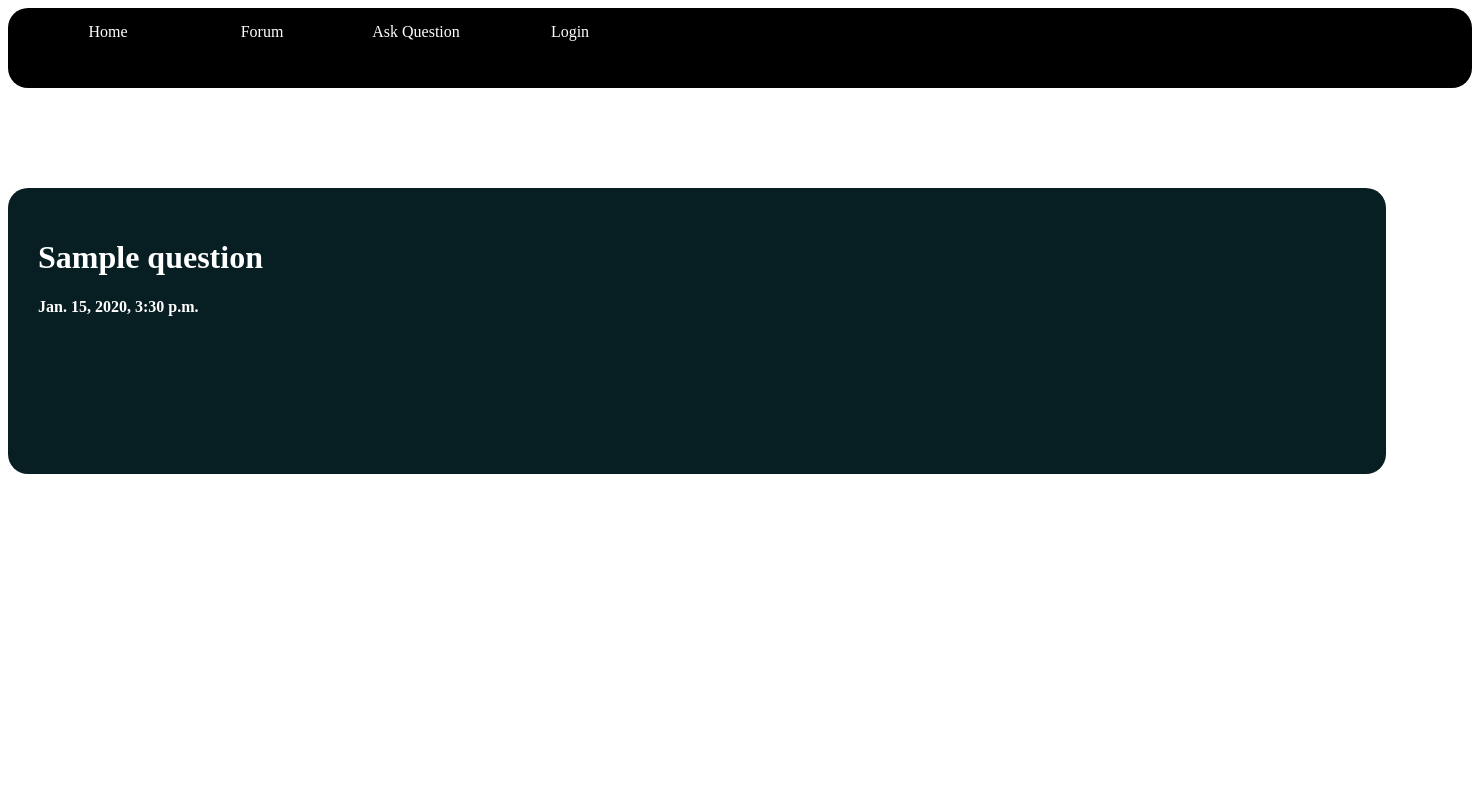
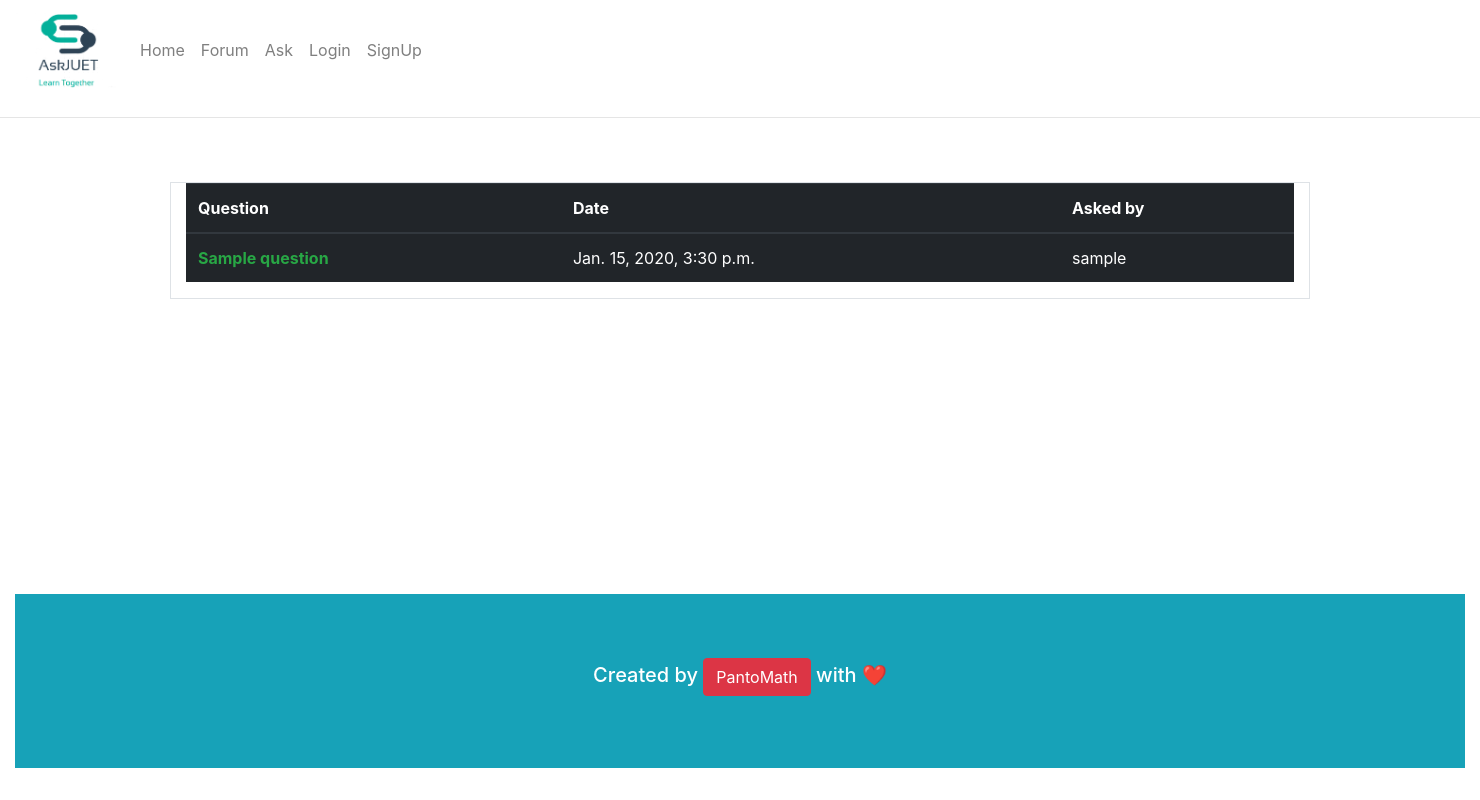
Before and after one commit to richeshgupta/JUETNoticeBoard, a Django app: page /forum/ in a window 1480 px wide. Run offline with Django 3.2, Linux system fonts and the light colour scheme; tables that the repository leaves empty hold one stand-in row (values such as "Sample post"); some libraries are stand-ins or nearby versions.

Commit message:
Forum nav-bar updated and ui fixed

```diff
--- a/notice/main/templates/main/detailpost.html
+++ b/notice/main/templates/main/detailpost.html
@@ -127,7 +127,7 @@
 	<a href='{% url "ans-detail" object.id %}' class='btn btn-outline-info'>Show answers</a>
 	{% if object.author_q == user %}
 		<a href="{% url 'delete-ques' object.id %}" class="btn btn-outline-danger">Delete Question</a>
-		<a href='{% url "update-ques" object.id %}' class='btn btn-outline-success'>Update Question</a>
+		<a href='{% url "update-ques" object.id %}' class='btn btn-outline-warning'>Update Question</a>
 	{% endif %}
 </div>
 </body>
--- a/notice/main/templates/main/index.html
+++ b/notice/main/templates/main/index.html
@@ -1,112 +1,31 @@
-<!DOCTYPE html>
-<html>
-<head>
-	<title>Forum, JUET</title>
-	<style>
-		div.nav-container
-		{
-			margin-top:5px;
-			width:100%;
-			height:80px;
-			background-color:black;
-			border-radius:20px;
-		}
-		div.nav-btn
-		{
-			margin-left:100px;
-			background-color:white;
-			border-radius:20px;
-			width:100px;
-			height:20px;
-			margin-top:10px;
-			text-align: center;
-		}
-		a#link
-		{
-			width:100px;
-			height:50px;
-			display: inline-block;
-			border-radius:20px;
-			color:white;
-			text-decoration: none;
-			text-align: center;
-			margin-top:15px;
-			margin-left:50px;
-		}
-		a#link:hover
-		{
-			background-color: #90edcc;
-			color:black;
-		}
-		a#link:active
-		{
-			background-color: #90edcc;
-			color:black;
-		}
-		div.content
-		{
-			width:90%;
-
-			background-color: #071e22;
-			border-radius:20px;
-			padding:30px;
-			margin-top:100px;
-		}
-		h1
-		{
-			color:white;
-		}
-		a{
-			text-decoration: none;
-			color:white;
-		}
-		a:hover
-		{
-			text-decoration: underline;
-		}
-		h3
-		{
-			color:white;
-			margin-left:1350px;
-		}
-		h4
-		{
-			color:white;
-		}
-		hr
-		{
-			width:20%;
-			margin-left:20px;
-			color:white;
-		}
-	</style>
-</head>
-<body>
-<div class="nav-container">
-		<a id="link" href="{% url 'home' %}">Home</a>
-		<a id="link" href="{% url 'forum-home' %}">Forum</a>
-		<a id="link" href="{% url 'write' %}">Ask Question</a>
-		{% if user.is_authenticated %}
-			<a id="link" href="{% url 'logout' %}">Logout</a>
-		{% else %}
-			<a id="link" href="{% url 'login' %}">Login</a>
-		{% endif %}
-</div>
-
-	{% if datas %}
-		{% for data in datas %}
-			<div class="content">
-			<h1><a href='{% url "forum_detail" data.id %}'>	{{ data.title_q }}</h1></a>
-
-				<h4>{{ data.date_q}}</h4>
-				<h3>Asked By - {{ data.author_q }}</h3>
-			</div>
-		{% endfor %}
-	{% else %}
-		<div class="content">
-		<h1>No Questions yet to show</h1>
-		</div>
-	{% endif %}
-
-</body>
-</html>
+{% extends 'main/nav.html' %}
+{% block title %}
+	<title>Forum - Home</title>
+{% endblock title %}
+{% block content %}
+	<br /><br />
+	<div class='container mx-auto border'>
+			{% if not object %}
+				<table class='table table-dark'>
+					<thead>
+						<tr>
+							<th scope="col">Question</th>
+							<th scope="col">Date</th>
+							<th scope="col">Asked by</th>
+						</tr>
+					</thead>
+					{% for data in datas %}
+					<tbody>
+						<tr>
+							<th scope="row"><a class='text text-success' href='{% url "forum_detail" data.id %}'>{{ data.title_q }}</th></a>
+							<td>{{ data.date_q }}</td>
+							<td>{{ data.author_q }}</td>
+						</tr>
+					</tbody>
+					{% endfor %}
+				</table>
+			{% else %}
+				<h2 class='text text-info'>Post a Question</h2>
+			{% endif %}
+	</div>
+{% endblock content %}
--- a/notice/main/templates/main/nav.html
+++ b/notice/main/templates/main/nav.html
@@ -1,21 +1,61 @@
+{% load static %}
 <!DOCTYPE html>
 <html>
 <head>
 	{% block title %}
 	{% endblock title %}
-	<link rel="stylesheet" href="https://maxcdn.bootstrapcdn.com/bootstrap/4.0.0/css/bootstrap.min.css" integrity="sha384-Gn5384xqQ1aoWXA+058RXPxPg6fy4IWvTNh0E263XmFcJlSAwiGgFAW/dAiS6JXm" crossorigin="anonymous">
-	<meta name="viewport" content="width=device-width, initial-scale=1, shrink-to-fit=no">
-
+	<link rel="stylesheet" href="https://maxcdn.bootstrapcdn.com/bootstrap/4.0.0/css/bootstrap.min.css" integrity="sha384-Gn5384xqQ1aoWXA+058RXPxPg6fy4IWvTNh0E263XmFcJlSAwiGgFAW/dAiS6JXm" crossorigin="anonymous" />
+	<meta name="viewport" content="width=device-width, initial-scale=1, shrink-to-fit=no" />
 </head>
 <body>
+	<script src="https://code.jquery.com/jquery-3.2.1.slim.min.js" integrity="sha384-KJ3o2DKtIkvYIK3UENzmM7KCkRr/rE9/Qpg6aAZGJwFDMVNA/GpGFF93hXpG5KkN" crossorigin="anonymous"></script>
+   <script src="https://maxcdn.bootstrapcdn.com/bootstrap/4.0.0/js/bootstrap.min.js" integrity="sha384-JZR6Spejh4U02d8jOt6vLEHfe/JQGiRRSQQxSfFWpi1MquVdAyjUar5+76PVCmYl" crossorigin="anonymous"></script>
+  </body>
+
+  	<!-- NAVBAR -->
+  	<nav class="navbar position-fixed-top navbar-light navbar-expand-lg">
+  <a class="navbar-brand" href="{% url 'home' %}"><img src='{% static "logo.png" %}' class='d-inline-block align-top' width='100px'></a>
+  <button class="navbar-toggler" type="button" data-toggle="collapse" data-target="#navbarSupportedContent" aria-controls="navbarSupportedContent" aria-expanded="false" aria-label="Toggle navigation">
+    <span class="navbar-toggler-icon"></span>
+  </button>
+
+  <div class="collapse navbar-collapse" id="navbarSupportedContent">
+    <ul class="navbar-nav mr-auto">
+      <li class="nav-item">
+        <a class="nav-link" href="{% url 'home' %}">Home <span class="sr-only">(current)</span></a>
+      </li>
+      <li class="nav-item">
+        <a class="nav-link" href="{% url 'forum-home' %}">Forum</a>
+      </li>
+      <li class='nav-item'>
+      	<a class='nav-link' href='{% url "write" %}'>Ask</a>
+      </li>
+      {% if user.is_authenticated %}
+      	<li class='nav-item'>
+      		<a class='nav-link' href='{% url "logout" %}'>Logout</a>
+      	</li>
+      {% else %}
+      	<li class='nav-item'>
+      		<a class='nav-link' href='{% url "login" %}'>Login</a>
+      	</li>
+      	<li class='nav-item'>
+      		<a class="nav-link" href='{% url "signup" %}'>SignUp</a>
+      	</li>
+      {% endif %}
+    </ul>
+  </div>
+</nav><!-- nav bar finished -->
+
+<hr>
 
 	{% block content %}
 	{% endblock content %}
+	<div class='col mt-5 fixed-bottom'>
 	<footer>
 		<div class='jumbotron jumbotron-fluid bg-info text-white text-center'>
-			<h5>Created by <a href='{% url "about" %}' class='btn btn-danger'>PantoMath</a> with  ❤️
-
+			<h5>Created by <a href='{% url "about" %}' class='btn btn-danger'>PantoMath</a> with  ❤️</h5>
 		</div>
 	</footer>
+</div>
 </body>
 </html>
```
Also changed, not shown: notice/users/static/favicon.png (added), notice/users/static/logo.png (added).
